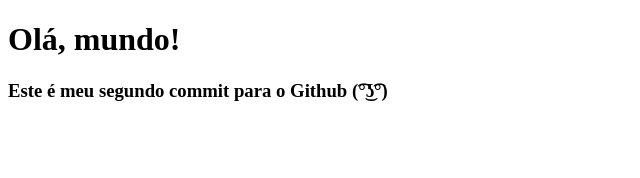
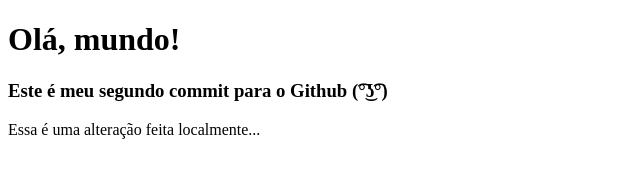
Before and after one commit to maxxjonatas/pw2-etecregistro, a plain HTML site: page test-de-commit2.html in a window 1280 px wide. Shown: the whole page, without its empty margins (0-640 px from the left). Drawn offline with Linux system fonts and the light colour scheme.

Commit message:
feita uma alteração local

```diff
--- a/test-de-commit2.html
+++ b/test-de-commit2.html
@@ -8,5 +8,6 @@
 <body>
     <h1>Olá, mundo!</h1>
     <h3>Este é meu segundo commit para o Github (͡°͜ʖ͡°)</h3>
+     <p>Essa é uma alteração feita localmente...</p>
 </body>
 </html>
```
